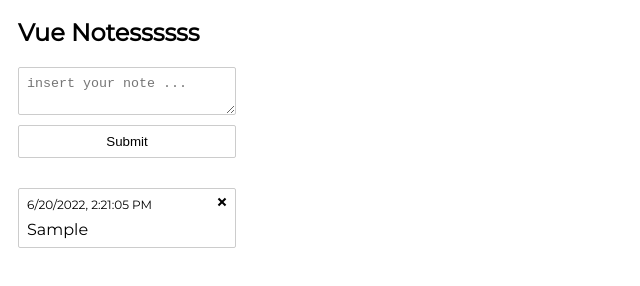
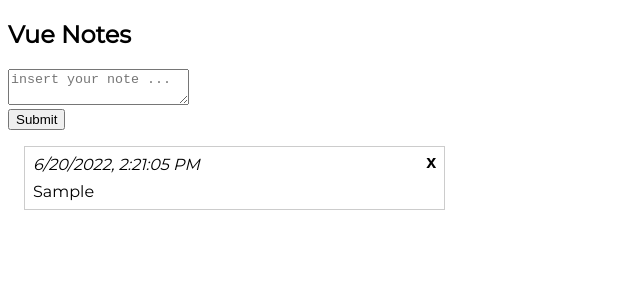
Before and after one commit to Rian-Sanjaya/vue-notes, a plain HTML site: page index.html in a window 1280 px wide. Both pictures are taken after typing "Sample" into the empty fields and a click on the button "Submit". Shown: the whole page, without its empty margins (0-640 px from the left). Drawn offline with nearby package versions, Linux system fonts and the light colour scheme.

Commit message:
styling the note box

```diff
--- a/index.html
+++ b/index.html
@@ -15,7 +15,7 @@
         font-family: "Montserrat";
         /* font: 14px/1.6'Avenir', Helvetica, Arial, sans-serif; */
     }
-    i {
+    /* i {
         font-size: 12px;
         clear: both;
         font-style: normal;
@@ -28,7 +28,7 @@
         display: flex;
         flex-flow: column wrap;
         margin: 0 auto;
-        height: 600px;
+        height: 100vh;
         justify-content: flex-start;
         align-content: flex-start;
     }
@@ -82,9 +82,9 @@
         flex-direction: row-reverse;
         justify-content: space-between;
         margin-bottom: 0.5em;
-    }
+    }*/
 
-    .close {
+    /* .close {
         text-align: right;
         height: 10px;
         width: 10px;
@@ -112,7 +112,7 @@
     }
     .close:hover:before, .close:hover:after {
         transform: rotate(0deg);
-    }
+    }  */
   </style>
 </head>
 <body>
@@ -121,44 +121,70 @@
       <h2>{{ title }}</h2>
     </header>
 
+    <section class="add-note-box">
       <textarea
         autofocus
         placeholder="insert your note ..."
         v-model="note.text"
         @keyup.enter="addNote"
       ></textarea>
+      <div>
         <button class="button" @click="addNote">Submit</button>
+      </div>
+    </section>
 
-    <div v-for="(note, idx) in notes" :key="idx">
-      <div class="top">
-        <button class="close" @click="removeNote(note)"></button>
+    <section class="content">
+      <div
+        v-for="(note, idx) in notes"
+        :key="idx"
+        style="
+          display: inline-block;
+          width: 33.33%;
+          border: 1px solid #ccc;
+          box-sizing: border-box;
+          padding: 8px;
+          margin: 16px;
+        "
+      >
+        <div class="top" style="margin-bottom: 8px;">
           <i>{{ note.date }}</i>
+          <button
+            class="close"
+            @click="removeNote(note)"
+            style="
+              float: right;
+              border: none;
+              background: none;
+              font-weight: bolder;
+              font-size: 18px;
+              padding: 0;
+              margin-top: -3px;
+            "
+          >
+            x
+        </button>
         </div>
         {{ note.text }}
       </div>
+    </section>
   </div>
   <script>
     var app = new Vue({
       el: '#app',
       data: {
-        title: 'Vue Notessssss',
+        title: 'Vue Notes',
         note: {
           text: '',
           date: '',
-          color: '#fecf28',
         },
         notes: [],
       },
       methods: {
-        downloadNotes() {
-          console.log('Download notes');
-        },
         addNote() {
-          const { text, date, color } = this.note;
+          const { text, date } = this.note;
           this.notes.push({
             text,
             date: new Date(Date.now()).toLocaleString(),
-            color,
           });
           this.note.text = '';
         },
```
Lines whose indentation alone changed are shown as unchanged.
